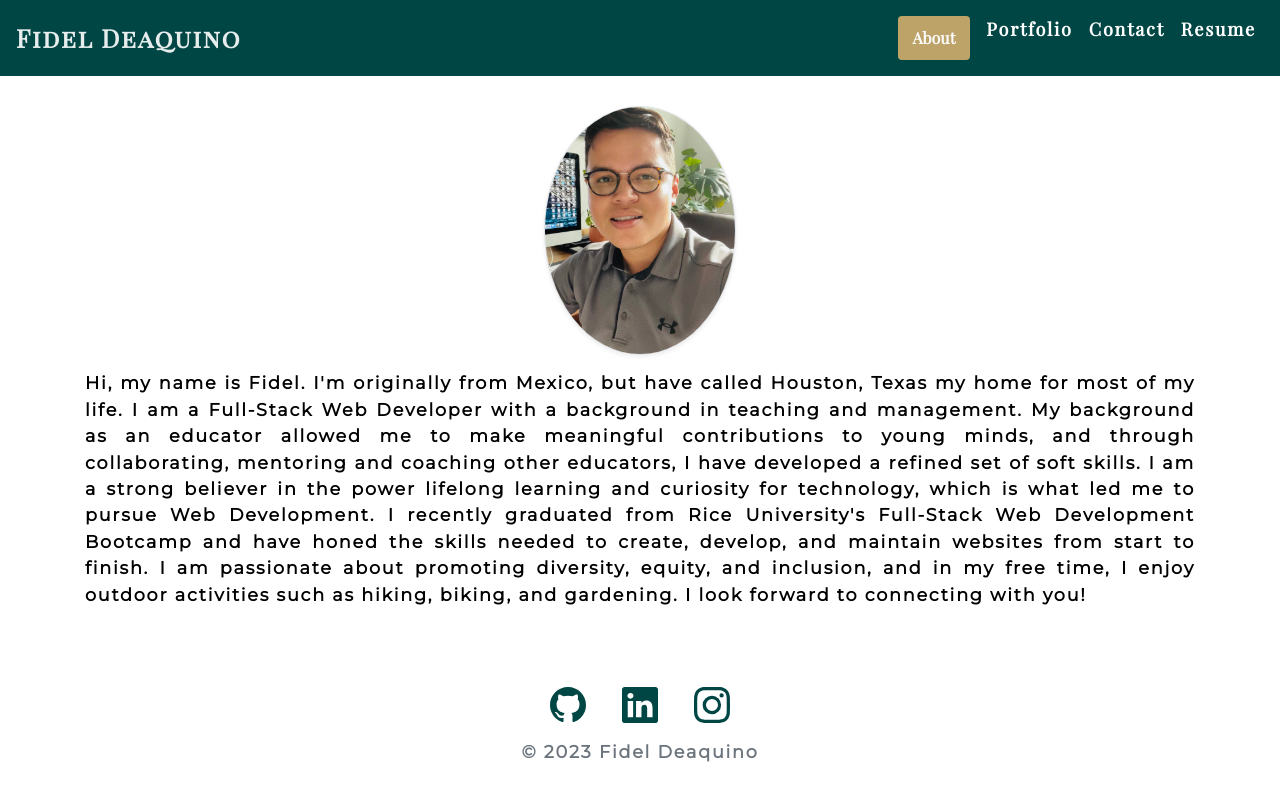
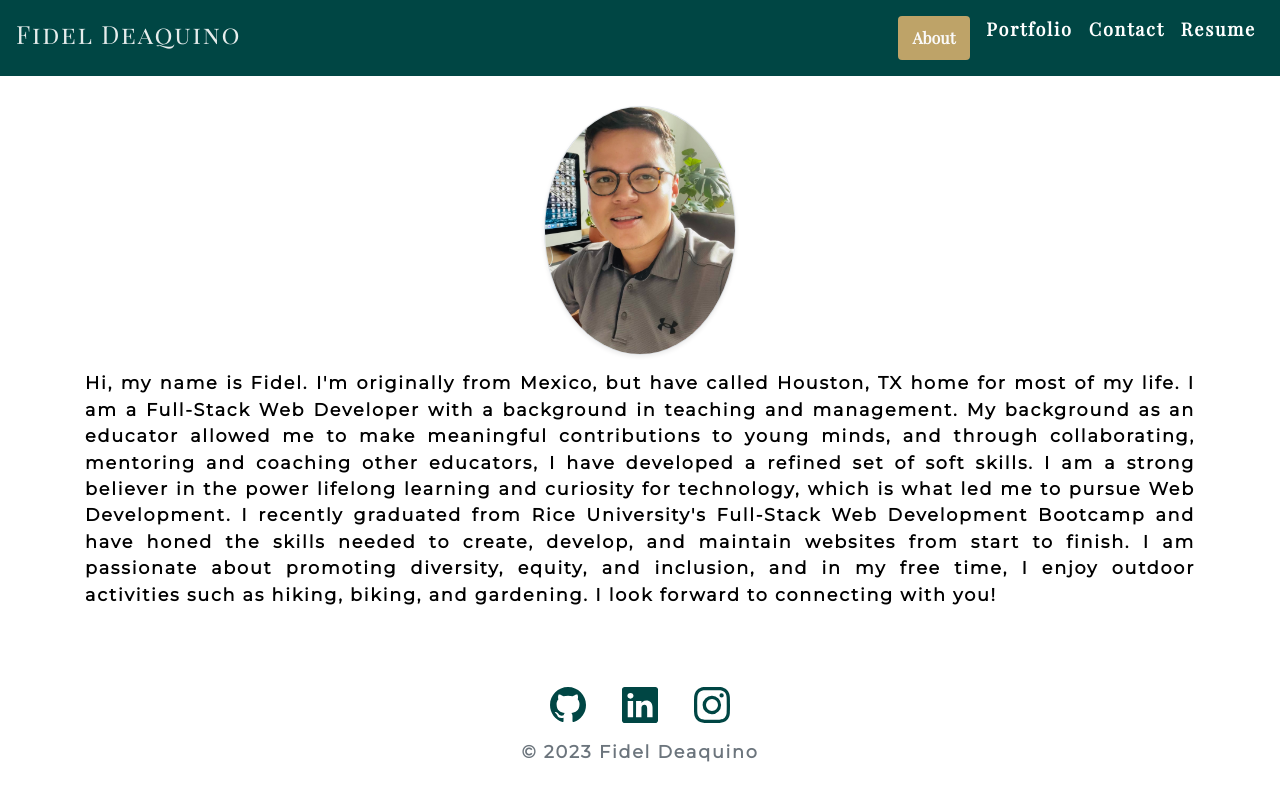
Before and after one commit to fdeaquino/react-portfolio, a React (Create React App) app: page / in a window 1280 px wide. Shown: the top 800 px of the page. Built offline with nearby package versions, Linux system fonts and the light colour scheme.

Commit message:
bio edit, nav edit

```diff
--- a/src/components/About/index.js
+++ b/src/components/About/index.js
@@ -9,7 +9,7 @@ function About() {
                     <img class="rounded-circle img-fluid border shadow-sm d-flex flex-column profilePic" src={fdPhoto} alt="Fidel" />
                 </div>
                 <div class="d-flex flex-row">
-                    <p class="fw-light d-flex flex-column aboutText">Hi, my name is Fidel. I'm originally from Mexico, but have called Houston, Texas my home for most of my life. I am a Full-Stack Web Developer with a background in teaching and management. My background as an educator allowed me to make meaningful contributions to young minds, and through collaborating, mentoring and coaching other educators, I have developed a refined set of soft skills. I am a strong believer in the power lifelong learning and curiosity for technology, which is what led me to pursue Web Development. I recently graduated from Rice University's Full-Stack Web Development Bootcamp and have honed the skills needed to create, develop, and maintain websites from start to finish. I am passionate about promoting diversity, equity, and inclusion, and in my free time, I enjoy outdoor activities such as hiking, biking, and gardening. I look forward to connecting with you!</p>
+                    <p class="fw-light d-flex flex-column aboutText">Hi, my name is Fidel. I'm originally from Mexico, but have called Houston, TX home for most of my life. I am a Full-Stack Web Developer with a background in teaching and management. My background as an educator allowed me to make meaningful contributions to young minds, and through collaborating, mentoring and coaching other educators, I have developed a refined set of soft skills. I am a strong believer in the power lifelong learning and curiosity for technology, which is what led me to pursue Web Development. I recently graduated from Rice University's Full-Stack Web Development Bootcamp and have honed the skills needed to create, develop, and maintain websites from start to finish. I am passionate about promoting diversity, equity, and inclusion, and in my free time, I enjoy outdoor activities such as hiking, biking, and gardening. I look forward to connecting with you!</p>
                 </div>
             </div>
         </section>
--- a/src/components/Nav/index.js
+++ b/src/components/Nav/index.js
@@ -15,7 +15,7 @@ function Nav(props) {
     return (
         <header>
             <nav class="navbar navbar-expand-lg navbar-light bsNav">
-                <a class="navbar-brand aBrandStyles" href="#">Fidel Deaquino</a>
+                <h1 class="navbar-brand aBrandStyles" href="#about">Fidel Deaquino</h1>
                 <button class="navbar-toggler" type="button" data-toggle="collapse" data-target="#navbarNav" aria-controls="navbarNav" aria-expanded="false" aria-label="Toggle navigation">
                     <span class="navbar-toggler-icon"></span>
                 </button>
```
